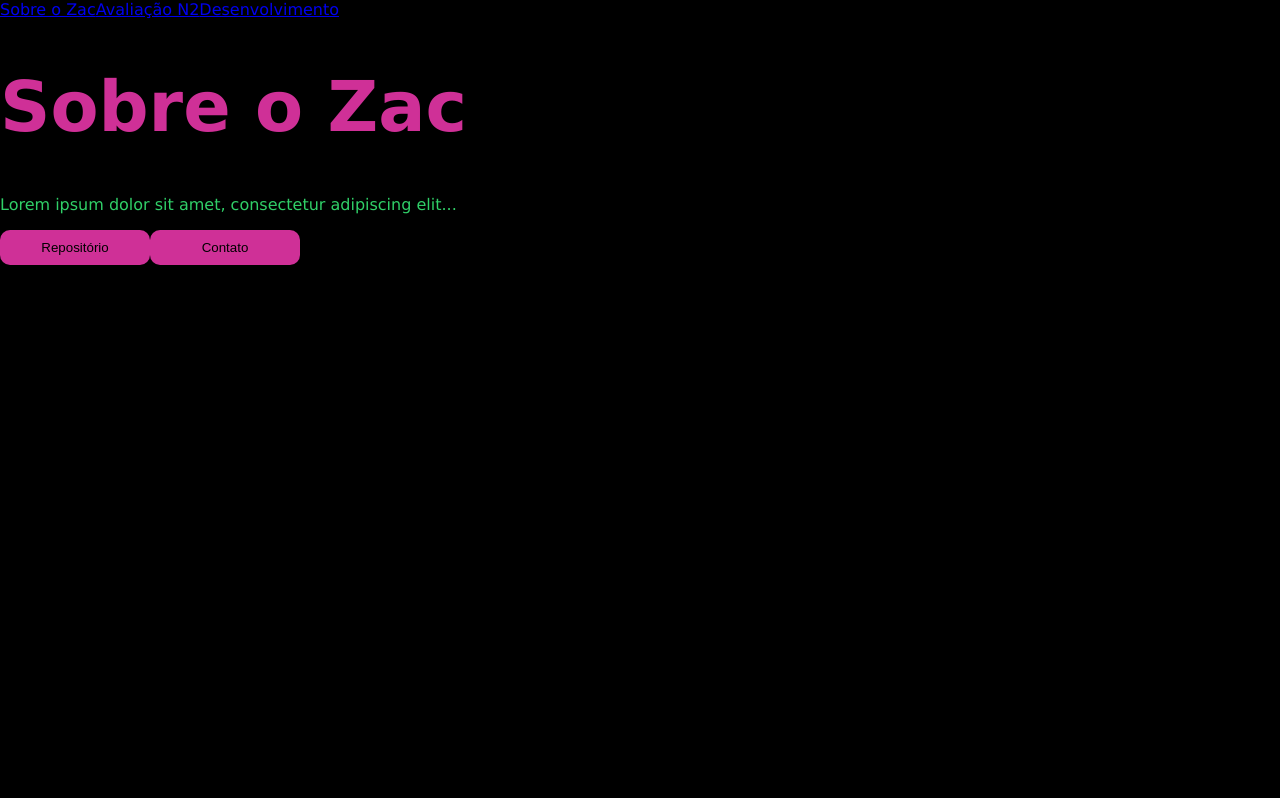
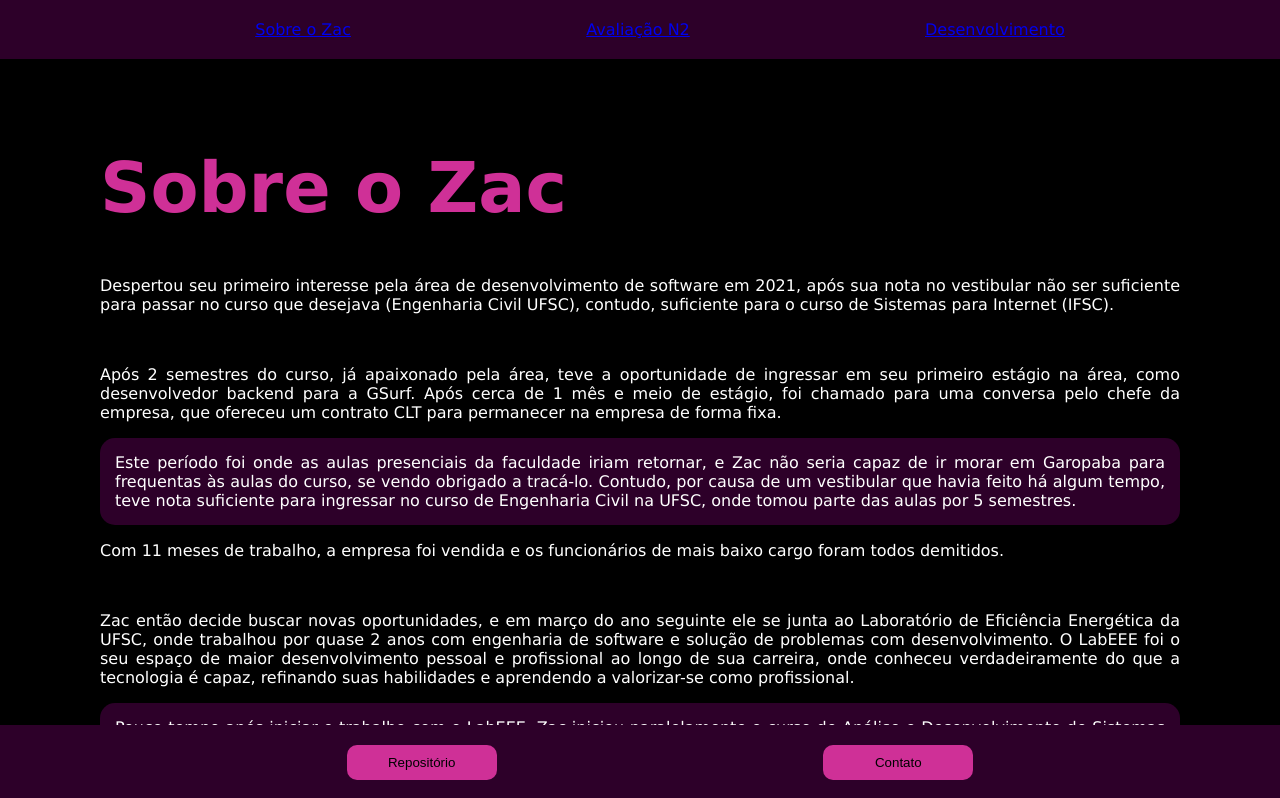
Before and after one commit to Zac-Milioli/avaliacao-n2-frontend-2, a React (Create React App) app: page /about in a window 1280 px wide. Shown: the top 798 px of the page. Built offline with nearby package versions, Linux system fonts and the light colour scheme.

Commit message:
update: página de sobre o zac, readme e header ajustados

```diff
--- a/src/components/Header.js
+++ b/src/components/Header.js
@@ -2,7 +2,7 @@ import React from 'react';
 import { Link } from 'react-router-dom';
 
 const Header = () => (
-    <header>
+    <header className="header">
         <nav>
             <Link to="/about">Sobre o Zac</Link>
             <Link to="/evaluation">Avaliação N2</Link>
--- a/src/index.css
+++ b/src/index.css
@@ -3,7 +3,7 @@ body {
   background-color: #000000;
   margin: 0;
   padding: 0;
-  color: #30CF68;
+  color: white;
 }
 
 .gradientBG {
@@ -22,12 +22,52 @@ body {
   border-radius: 30px;
 }
 
+.wikiPage {
+  padding: 50px;
+  margin: 50px
+}
+
+.wikiTextCard {
+  border-radius: 15px;
+  background-color: #2D0029;
+  padding: 15px;
+}
+
+header {
+  color: #cf3097;
+  background-color:#2D0029;
+  padding: 20px;
+  position: fixed;
+  top: 0;
+  width: 100%;
+  z-index: 1000;
+}
+
+nav {
+  display: flex;
+  flex-direction: row;
+  justify-content: space-evenly;
+}
+
+p {
+  text-align: justify;
+}
+
+footer {
+  color: #cf3097;
+  background-color:#2D0029;
+  padding: 20px;
+  display: flex;
+  flex-direction: row;
+  justify-content: space-evenly;
+  position: fixed;
+  bottom: 0;
+  width: 100%;
+  z-index: 1000;
+}
+
 h1 {
   font-size: 70px;
-  color: #cf3097;
-}
-
-header, footer {
   color: #cf3097;
 }
 
--- a/src/pages/About.js
+++ b/src/pages/About.js
@@ -5,8 +5,53 @@ import Footer from '../components/Footer';
 const About = () => (
     <div>
         <Header />
-        <h1>Sobre o Zac</h1>
-        <p>Lorem ipsum dolor sit amet, consectetur adipiscing elit...</p>
+            <div className='wikiPage'>
+                <h1>Sobre o Zac</h1>
+                <p>
+                    Despertou seu primeiro interesse pela área de desenvolvimento de software em 2021, após sua nota no vestibular não ser
+                    suficiente para passar no curso que desejava (Engenharia Civil UFSC), contudo, suficiente para o curso de Sistemas para
+                    Internet (IFSC).
+                </p>
+                <br />
+                <p>
+                    Após 2 semestres do curso, já apaixonado pela área, teve a oportunidade de ingressar em seu primeiro estágio
+                    na área, como desenvolvedor backend para a GSurf. Após cerca de 1 mês e meio de estágio, foi chamado para uma conversa pelo
+                    chefe da empresa, que ofereceu um contrato CLT para permanecer na empresa de forma fixa.
+                </p>
+                <p className='wikiTextCard'>
+                    Este período foi onde as aulas presenciais da faculdade iriam retornar, e Zac não seria capaz de ir morar em Garopaba para
+                    frequentas às aulas do curso, se vendo obrigado a tracá-lo. Contudo, por causa de um vestibular que havia feito há algum tempo,
+                    teve nota suficiente para ingressar no curso de Engenharia Civil na UFSC, onde tomou parte das aulas por 5 semestres.
+                </p>
+                <p>
+                    Com 11 meses de trabalho, a empresa
+                    foi vendida e os funcionários de mais baixo cargo foram todos demitidos.
+                </p>
+                <br />
+                <p>
+                    Zac então decide buscar novas oportunidades, e em março do ano seguinte ele se junta ao Laboratório de Eficiência Energética
+                    da UFSC, onde trabalhou por quase 2 anos com engenharia de software e solução de problemas com desenvolvimento. O LabEEE foi
+                    o seu espaço de maior desenvolvimento pessoal e profissional ao longo de sua carreira, onde conheceu verdadeiramente do que a
+                    tecnologia é capaz, refinando suas habilidades e aprendendo a valorizar-se como profissional.
+                </p>
+                <p className='wikiTextCard'>
+                    Pouco tempo após iniciar o trabalho com o LabEEE, Zac iniciou paralelamente o curso de Análise e Desenvolvimento de Sistemas no
+                    Cesusc, onde está atualmente. Nos primeiros dois semestres, Zac esteve cursando simultaneamente Engenharia Civil, ADS e trabalhando
+                    no LabEEE. Porém, por não sentir que Engenharia Civil seria uma área onde poderia encontrar realização profissional e pessoal, trancou
+                    o curso na metade de 2023.
+                </p>
+                <p>
+                    Ainda com o laboratório, publicou
+                    diversos softwares de código aberto utilizados para funções específicas referentes à eficiência energética, ambiente construído e
+                    conforto térmico, além de artigos científicos aceitos em grandes convenções de tecnologia e construção civil. A mais recente onde
+                    esteve presente ocorreu no ENTAC 2024, em Maceió, onde esteve presente para apresentar seus 3 artigos publicados.
+                </p>
+                <br />
+                <p>
+                    Atualmente, Zac está estagiando no grupo AG Capital com expectativa de fazer carreira na empresa, ou, alternativamente, receber reconhecimento
+                    no mercado para conseguir salários e condições cada vez melhores.
+                </p>
+            </div>
         <Footer />
     </div>
 );
```
Also changed, not shown: 1 other file (tests, documents, lock files or other folders).
